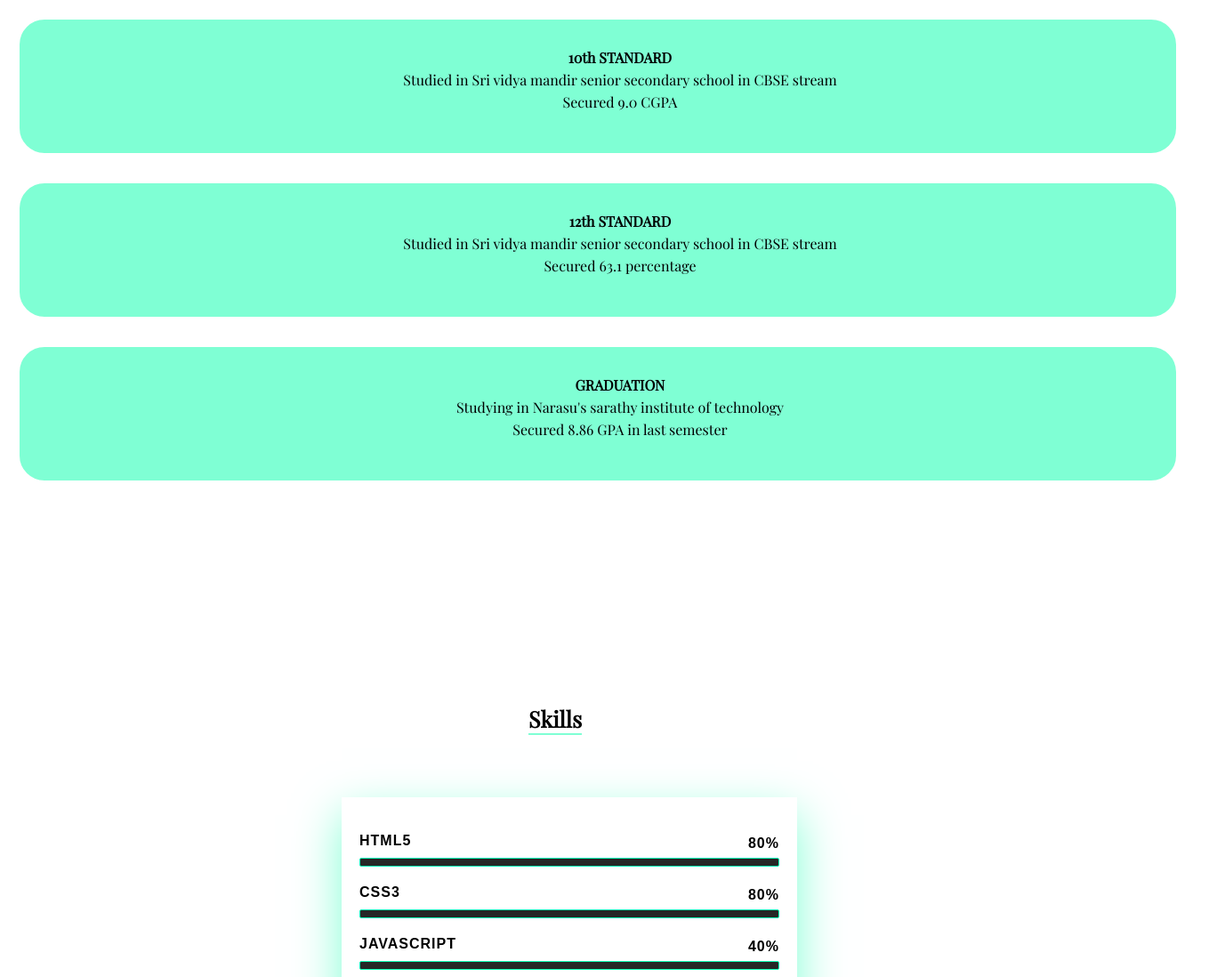
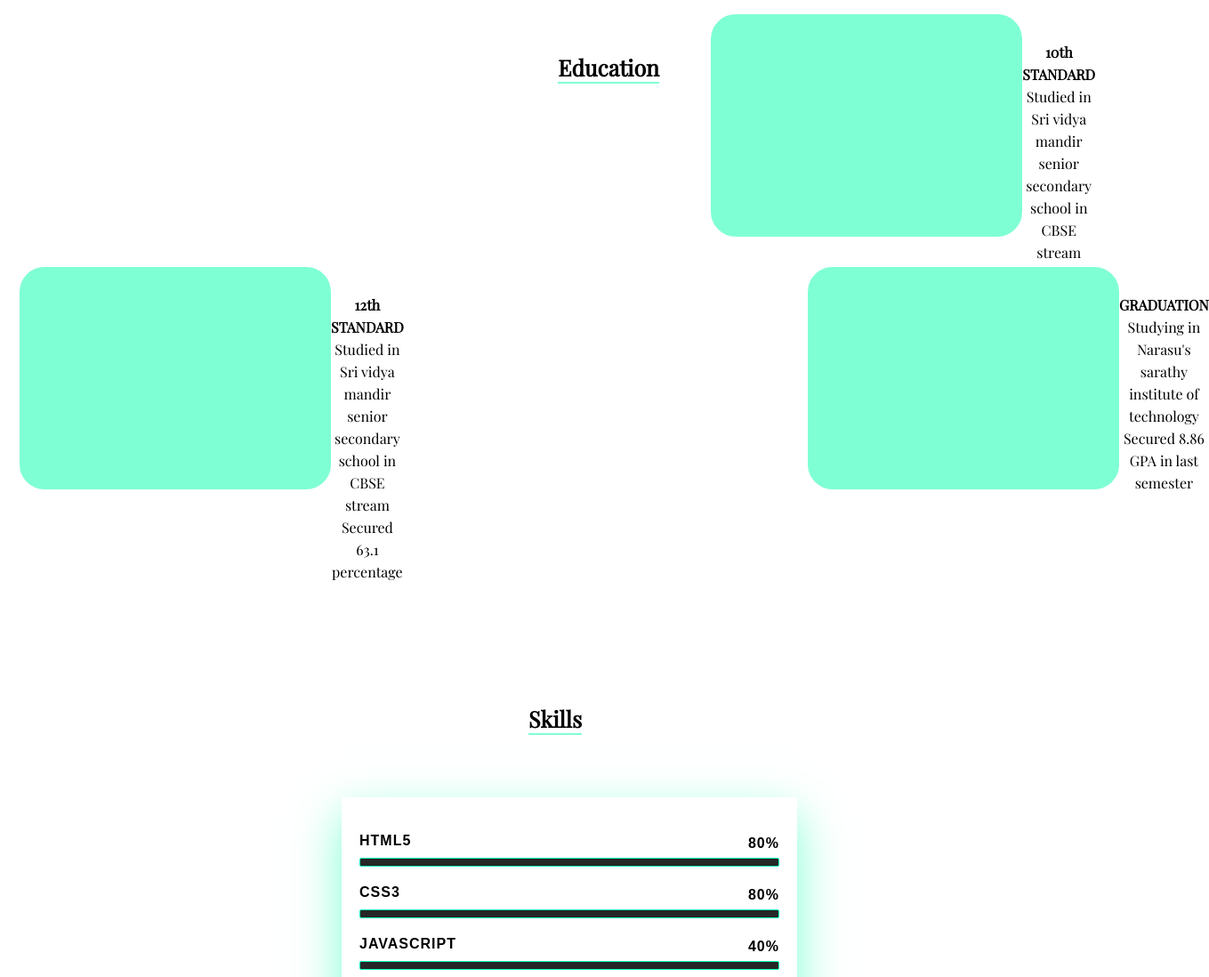
Before and after one commit to Gaya3GA/Gaya3GA, a plain HTML site: page index.html in a window 1280 px wide. Shown: the part 654-1752 px from the top of the page at 89% size, 1359 px wide, since content can reach past the window. Drawn offline with nearby package versions, Linux system fonts and the light colour scheme.

Commit message:
Update style.css

```diff
--- a/css/style.css
+++ b/css/style.css
@@ -81,8 +81,8 @@ height:705px;
    margin-left: -150px;
 }
 .edu1{
-    width:1300px;
-    height:150px;
+    width:350px;
+    height:250px;
     background: aquamarine;
     float: left;
     margin-left: 20px;
@@ -95,15 +95,14 @@ height:705px;
     margin-top: 30px;
     color: #000000;
     font-family: 'Playfair Display', serif;
-    width: 650px;
     text-align: center;
     line-height: 25px;
     float: left;
     margin-left: 350px;
 }
 .edu2{
-    width:1300px;
-    height:150px;
+    width:350px;
+    height:250px;
     background: aquamarine;
     float: left;
     margin-left: 20px;
@@ -116,18 +115,17 @@ height:705px;
     margin-top: 30px;
     color: #000000;
     font-family: 'Playfair Display', serif;
-    width: 650px;
     text-align: center;
     line-height: 25px;
     float: left;
     margin-left: 350px;
 }
 .edu3{
-    width:1300px;
-    height:150px;
+    width:350px;
+    height:250px;
     background: aquamarine;
-    float: left;
-    margin-left: 20px;
+    float: right;
+    margin-right: 20px;
     margin-top: 30px;
     border:2px solid white;
     border-radius: 30px;
@@ -137,7 +135,6 @@ height:705px;
     margin-top: 30px;
     color: #000000;
     font-family: 'Playfair Display', serif;
-    width: 650px;
     line-height: 25px;
     float: left;
     margin-left: 350px;
```
